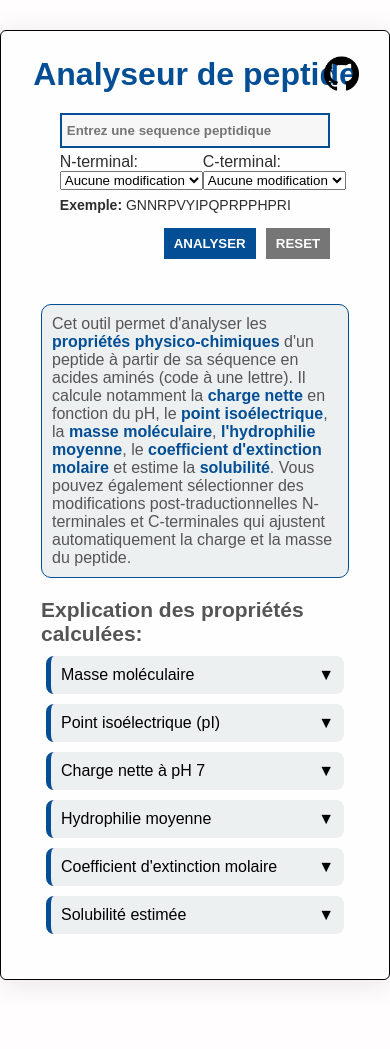
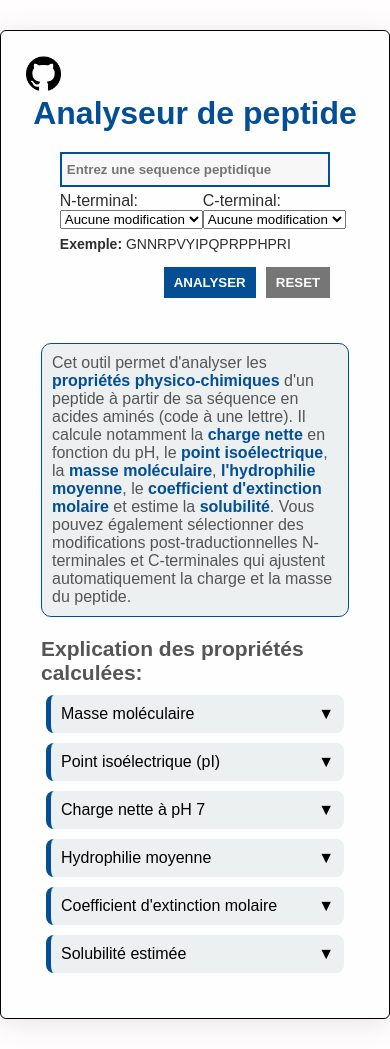
Before and after one commit to Yacine-space/analyseur_peptide, a Flask app: page / in a window 390 px wide. Before the commit the page ends 984 px from the top, so only its background shows below. Run offline with Flask 3, Linux system fonts and the light colour scheme.

Commit message:
update responsive

```diff
--- a/static/style.css
+++ b/static/style.css
@@ -319,4 +319,7 @@ h2{
         width: 100%;
     }
 
+    #github_link{
+        position: static;
+    }
 }
```
